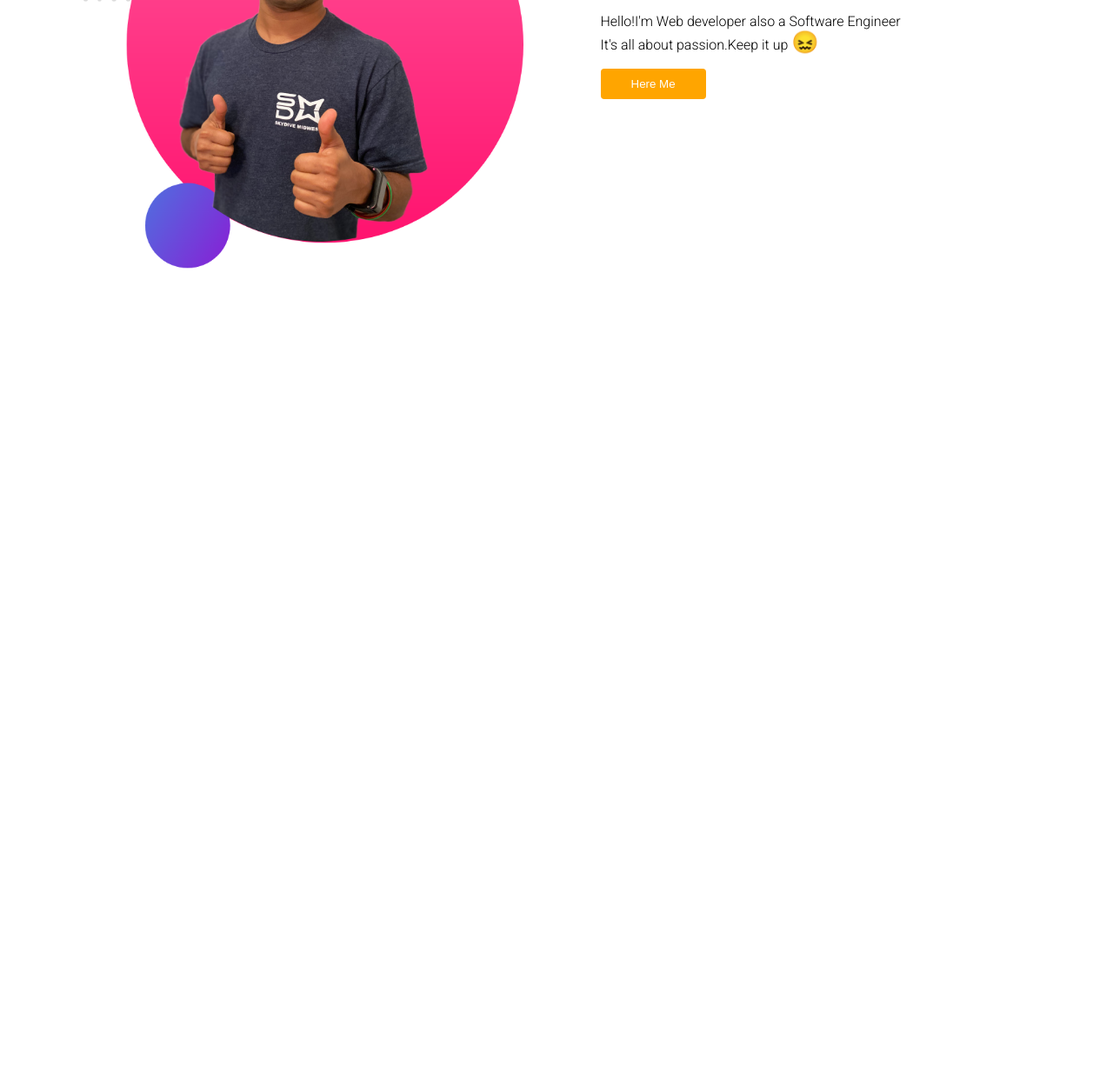
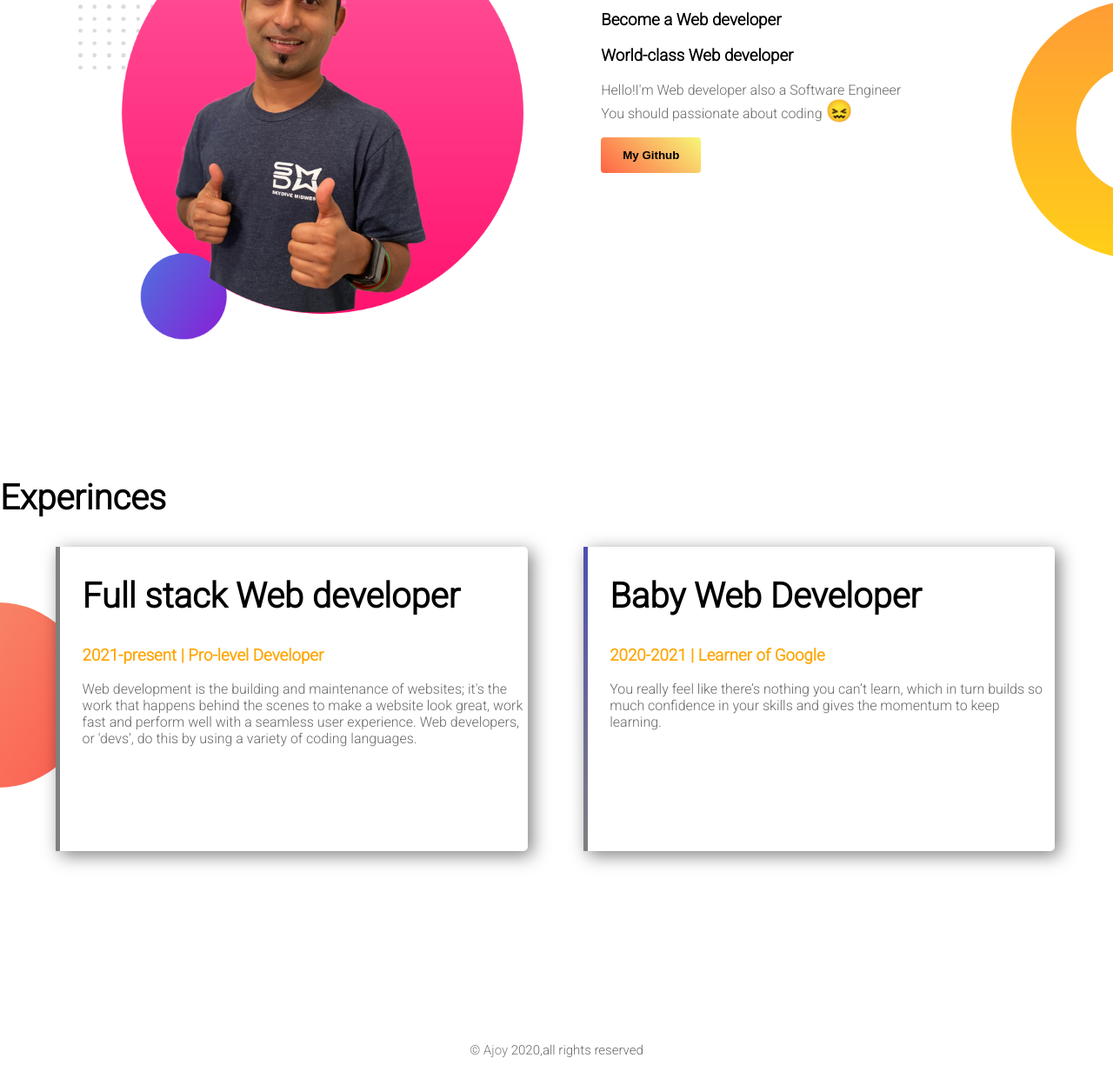
Before and after one commit to Ajoy78/web-portfolio, a plain HTML site: page index.html in a window 1280 px wide. Shown: the part 751-1983 px from the top of the page at 87% size. Before the commit the page ends 1064 px from the top, so only its background shows below. Drawn offline with Linux system fonts and the light colour scheme.

Commit message:
Finished portfolio

```diff
--- a/index.html
+++ b/index.html
@@ -13,15 +13,15 @@
 </head>
 <body>
 
-    <section>
+    <section class="top-banner">
 
         <div class="half-width">
             <h1>Welcome To</h1>
-            <h1><span class="name-highlight">Ajoy</span> Website</h1>
+            <h1><span class="-highlight">Ajoy</span> Website</h1>
             <h3>World-class Web developer</h3>
             <p>Hello!I'm Web developer also a Software Engineer<br>
             It's all about passion.Keep it up <span style='font-size:25px;'>&#128534;</span></p>
-            <button class="btn">Here Me</button>
+            <button class="btn"><a class="link-button" href="https://www.linkedin.com/in/ajoy-dev-5357231a1/" target="_blank">Hire Me</a></button>
         </div>
 
         <div class="half-width">
@@ -29,22 +29,41 @@
         </div>
     </section>
 
-    <section>
+    <section class="dream-area">
 
         <div class="half-width">
             <img src="img/jhankar2.png" alt="Jhankar2">
         </div>
 
         <div class="half-width">
-            <h1>Dream Big</h1>
-            <h3>Become a web developer</h3>
+            <h2>Dream Big</h2>
+            <h3>Become a Web developer</h3>
             <h3>World-class Web developer</h3>
             <p>Hello!I'm Web developer also a Software Engineer<br>
-            It's all about passion.Keep it up <span style='font-size:25px;'>&#128534;</span></p>
-            <button class="btn">Here Me</button>
+            You should passionate about coding <span style='font-size:25px;'>&#128534;</span></p>
+            <button class="btn"><a class="link-button" href="https://github.com/Ajoy78" target="_blank">My Github</a></button>
         </div>
     </section>
 
+    <section class="experience-area">
+        <h2>Experinces</h2>
+        <div id="full-stack" class="half-width experince">
+            <h2>Full stack Web developer</h2>
+            <h3 class="orange-highlight">2021-present | Pro-level Developer</h3>
+            <p>Web development is the building and maintenance of websites; it's the work that happens behind the scenes to make a website look great, work fast and perform well with a seamless user experience. Web developers, or 'devs', do this by using a variety of coding languages.</p>
+        </div>
+
+        <div id="baby-developer" class="half-width experince">
+            <h2>Baby Web Developer</h2>
+            <h3 class="orange-highlight">2020-2021 | Learner of Google</h3>
+            <p class="">You really feel like there’s nothing you can’t learn, which in turn builds so much confidence in your skills and gives the momentum to keep learning.</p>
+        </div>
+
+    </section>
+
+    <footer>
+        <p> &#169; <a  href="https://www.facebook.com/profile.php?id=100011111228313">Ajoy</a> 2020,all rights reserved</p>
+    </footer>
 
 
 </body>
--- a/style.css
+++ b/style.css
@@ -1,12 +1,11 @@
 body{
     font-family: 'Roboto', sans-serif;
-    background-image: url(img/top-banner.png);
-    background-repeat: no-repeat;
+    margin : 0px;
 }
 h1{
     font-size :50px;
 }
-.name-highlight{
+.orange-highlight{
     color :orange;
 }
 .half-width{
@@ -17,13 +16,65 @@ h1{
 }
 .half-width img{
     width :100% ;
-
-    margin-top :30px;
+}
+.top-banner{
+    background-image: url("img/top-banner.png");
+    background-repeat: no-repeat;
+}
+section{
+    height :500px;
+    margin-bottom: 150px;
+}
+.link-button{
+    text-decoration: none;
+    color :#000;
+    font-weight :bold;
 }
 .btn{
-    background-color: orange;
-    padding :10px 35px;
+    background-image : linear-gradient(45deg,tomato,rgba(255,255,0,0.5));
+    padding :13px 25px;
     border-radius: 4px;
     border :none;
-    color :White;
 }
+h2{
+    font-size :40px;
+}
+p{
+    color :dimgrey;
+
+
+}
+.dream-area{
+    background-image: url(img/dream-bg.png);
+    background-repeat: no-repeat;
+    background-position: right;
+}
+.experince{
+    box-shadow: 5px 5px 20px rgba(0,0,0,0.5);
+    border-radius: 5px;
+    height :350px;
+    background-color: white;
+}
+.experience-area{
+    background-image: url(img/exp-bg.png);
+    background-repeat: no-repeat;
+    background-position: left;
+}
+#full-stack{
+    border-left :5px grey solid;
+    border-image: linear-gradient(45deg,grey,gray);
+    border-image-slice: 1;
+}
+#baby-developer{
+    border-left :5px blue solid;
+    border-image: linear-gradient(45deg,grey,blue);
+    border-image-slice: 1;
+}
+footer p{
+    text-align: center;
+    font-size: 15px;
+}
+footer a{
+    text-decoration: none;
+    color :gray;
+}
```
